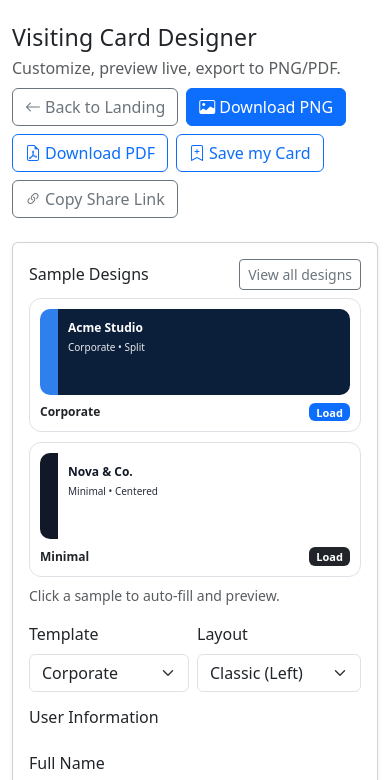
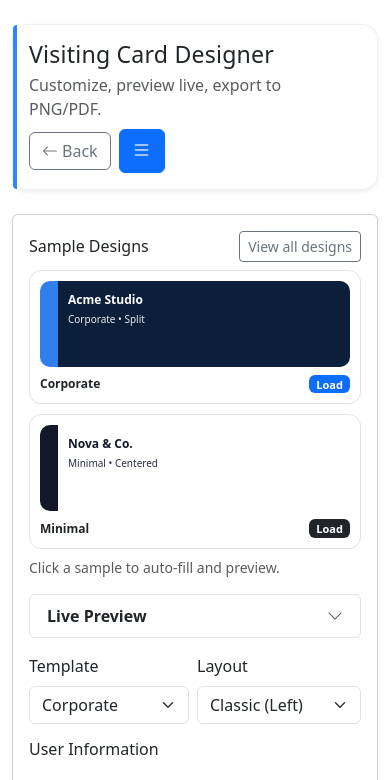
Before and after one commit to shadabahmed786/customcard, a plain HTML site: page index.html in a window 390 px wide. Both pictures are taken after a click on the button "Create Your Card". Shown: the top 780 px of the page. Drawn offline with nearby package versions, Linux system fonts and the light colour scheme.

Commit message:
Improved Ui

```diff
--- a/index.html
+++ b/index.html
@@ -460,6 +460,17 @@
 			gap: 10px;
 		}
 		.samples-collapsed .sample:nth-child(n+3) { display: none; }
+		.mobile-preview-toggle {
+			display: flex;
+			align-items: center;
+			justify-content: space-between;
+			width: 100%;
+		}
+		.mobile-preview-toggle i { transition: transform 180ms var(--ui-ease); }
+		.mobile-preview-toggle:not(.collapsed) i { transform: rotate(180deg); }
+		@media (max-width: 991.98px) {
+			.preview-sticky { position: static !important; top: auto !important; }
+		}
 		@media (max-width: 575.98px) {
 			.sample-grid { grid-template-columns: 1fr; }
 		}
@@ -581,6 +592,33 @@
 			.hero::after, .mini-card { animation: none !important; }
 			.flip-inner, .card-canvas, .card-accent-bar, .detail i { transition: none !important; }
 		}
+
+		/* Designer top bar */
+		.designer-topbar {
+			position: sticky;
+			top: 0;
+			z-index: 1030;
+			border-radius: 16px;
+			background:
+				linear-gradient(180deg,
+					rgba(var(--bs-body-bg-rgb), .92),
+					rgba(var(--bs-body-bg-rgb), .78)
+				);
+			border: 1px solid rgba(0,0,0,.06);
+			box-shadow: var(--bs-box-shadow-sm);
+			backdrop-filter: blur(10px);
+			-webkit-backdrop-filter: blur(10px);
+		}
+		.designer-topbar::before {
+			content: '';
+			position: absolute;
+			inset: 0 auto 0 0;
+			width: 4px;
+			border-radius: 16px 0 0 16px;
+			background: rgba(var(--bs-primary-rgb), .85);
+		}
+		.designer-topbar-inner { position: relative; }
+		.designer-actions .btn { white-space: nowrap; }
 	</style>
 </head>
 
@@ -632,17 +670,28 @@
 	<div id="designerView" class="container-fluid py-4 no-print d-none">
 		<div class="row g-4">
 			<div class="col-12">
-				<div class="d-flex flex-wrap gap-2 align-items-center justify-content-between">
-					<div>
-						<h1 class="h3 mb-1 app-title">Visiting Card Designer</h1>
-						<div class="text-body-secondary">Customize, preview live, export to PNG/PDF.</div>
-					</div>
-					<div class="d-flex flex-wrap gap-2">
-						<button id="btnBackToLanding" class="btn btn-outline-secondary"><i class="bi bi-arrow-left me-1"></i>Back to Landing</button>
-						<button id="btnPng" class="btn btn-primary"><i class="bi bi-image me-1"></i>Download PNG</button>
-						<button id="btnPdf" class="btn btn-outline-primary"><i class="bi bi-file-earmark-pdf me-1"></i>Download PDF</button>
-						<button id="btnSaveCustom" class="btn btn-outline-primary"><i class="bi bi-bookmark-plus me-1"></i>Save my Card</button>
-						<button id="btnShare" class="btn btn-outline-secondary"><i class="bi bi-link-45deg me-1"></i>Copy Share Link</button>
+				<div class="designer-topbar p-3 p-lg-3 position-relative">
+					<div class="designer-topbar-inner d-flex flex-wrap gap-2 align-items-center justify-content-between">
+						<div class="pe-2">
+							<h1 class="h3 mb-1 app-title">Visiting Card Designer</h1>
+							<div class="text-body-secondary">Customize, preview live, export to PNG/PDF.</div>
+						</div>
+						<div class="designer-actions d-flex flex-wrap gap-2 align-items-center">
+							<button id="btnBackToLanding" class="btn btn-outline-secondary"><i class="bi bi-arrow-left me-1"></i>Back</button>
+							<div class="dropdown">
+								<button class="btn btn-primary d-inline-flex align-items-center gap-2" type="button" data-bs-toggle="dropdown" aria-expanded="false" aria-label="Menu">
+									<i class="bi bi-list" style="font-size: 20px;"></i>
+									<span class="d-none d-sm-inline">Menu</span>
+								</button>
+								<ul class="dropdown-menu dropdown-menu-end">
+									<li><button id="actionPng" type="button" class="dropdown-item"><i class="bi bi-image me-2"></i>Download PNG</button></li>
+									<li><button id="actionPdf" type="button" class="dropdown-item"><i class="bi bi-file-earmark-pdf me-2"></i>Download PDF</button></li>
+									<li><hr class="dropdown-divider"></li>
+									<li><button id="actionSaveCustom" type="button" class="dropdown-item"><i class="bi bi-bookmark-plus me-2"></i>Save my Card</button></li>
+									<li><button id="actionShare" type="button" class="dropdown-item"><i class="bi bi-link-45deg me-2"></i>Copy Share Link</button></li>
+								</ul>
+							</div>
+						</div>
 					</div>
 				</div>
 			</div>
@@ -725,6 +774,23 @@
 								</div>
 								<div class="text-body-secondary small mt-2">Click a sample to auto-fill and preview.</div>
 							</div>
+
+							<!-- Mobile: preview toggle between designs and form -->
+							<div class="col-12 d-lg-none">
+								<div class="card border">
+									<div class="card-body py-2">
+										<button class="btn btn-link text-decoration-none p-0 mobile-preview-toggle collapsed" type="button" data-bs-toggle="collapse" data-bs-target="#mobilePreviewCollapse" aria-expanded="false" aria-controls="mobilePreviewCollapse">
+											<span class="fw-semibold text-body">Live Preview</span>
+											<i class="bi bi-chevron-down text-body-secondary"></i>
+										</button>
+									</div>
+									<div id="mobilePreviewCollapse" class="collapse">
+										<div class="card-body pt-0">
+											<div id="mobilePreviewHost"></div>
+										</div>
+									</div>
+								</div>
+							</div>
 							<div id="customDesignsWrap" class="col-12 d-none">
 								<h2 class="h6 mb-2">Custom Designs</h2>
 								<div class="sample-grid" id="customGrid" aria-label="Custom designs"></div>
@@ -894,7 +960,13 @@
 			</div>
 
 			<div class="col-12 col-lg-7">
-				<div class="card shadow-sm position-sticky" style="top: 16px;">
+				<!-- Desktop preview host (preview panel is moved here on lg+) -->
+				<div id="desktopPreviewHost"></div>
+			</div>
+
+			<!-- Preview panel (moved between desktop/mobile hosts) -->
+			<div id="previewPanel" class="d-none">
+				<div class="card shadow-sm position-sticky preview-sticky" style="top: 16px;">
 					<div class="card-body">
 						<div class="d-flex align-items-center justify-content-between mb-3">
 							<div>
@@ -1023,11 +1095,18 @@
 			designerView: $('designerView'),
 			btnStart: $('btnStart'),
 			btnBackToLanding: $('btnBackToLanding'),
-			btnSaveCustom: $('btnSaveCustom'),
+			actionPng: $('actionPng'),
+			actionPdf: $('actionPdf'),
+			actionSaveCustom: $('actionSaveCustom'),
+			actionShare: $('actionShare'),
 			btnViewAllDesigns: $('btnViewAllDesigns'),
 			customDesignsWrap: $('customDesignsWrap'),
 			customGrid: $('customGrid'),
 			sampleDesignsWrap: $('sampleDesignsWrap'),
+			previewPanel: $('previewPanel'),
+			desktopPreviewHost: $('desktopPreviewHost'),
+			mobilePreviewHost: $('mobilePreviewHost'),
+			mobilePreviewCollapse: $('mobilePreviewCollapse'),
 			template: $('template'),
 			layout: $('layout'),
 			fullName: $('fullName'),
@@ -1052,9 +1131,6 @@
 			companyBold: $('companyBold'),
 			qrType: $('qrType'),
 			qrEnabled: $('qrEnabled'),
-			btnPng: $('btnPng'),
-			btnPdf: $('btnPdf'),
-			btnShare: $('btnShare'),
 			btnFront: $('btnFront'),
 			btnBack: $('btnBack'),
 			btnFlip: $('btnFlip'),
@@ -1091,8 +1167,21 @@
 		function showDesigner() {
 			els.landingView?.classList.add('d-none');
 			els.designerView?.classList.remove('d-none');
+			mountPreviewForViewport();
 			requestScale();
 			window.scrollTo({ top: 0, behavior: 'smooth' });
+		}
+
+		const mqlLgDown = window.matchMedia('(max-width: 991.98px)');
+		function mountPreviewForViewport() {
+			const panel = els.previewPanel;
+			const desktopHost = els.desktopPreviewHost;
+			const mobileHost = els.mobilePreviewHost;
+			if (!panel || !desktopHost || !mobileHost) return;
+			const target = mqlLgDown.matches ? mobileHost : desktopHost;
+			if (panel.parentElement !== target) target.appendChild(panel);
+			panel.classList.remove('d-none');
+			requestScale();
 		}
 
 		const preview = {
@@ -1470,8 +1559,10 @@
 			if (!stage) return;
 			const maxW = stage.clientWidth - 24;
 			const maxH = stage.clientHeight - 24;
+			if (maxW <= 0 || maxH <= 0) return;
 			const w = els.cardFront.offsetWidth;
 			const h = els.cardFront.offsetHeight;
+			if (!w || !h) return;
 			const s = Math.min(maxW / w, maxH / h, 1);
 			els.cardScale.style.transform = `translate(-50%, -50%) scale(${s})`;
 		}
@@ -1756,8 +1847,15 @@
 			const url = encodeStateToHash();
 			try {
 				await navigator.clipboard.writeText(url);
-				els.btnShare.textContent = 'Copied!';
-				setTimeout(() => { els.btnShare.innerHTML = '<i class="bi bi-link-45deg me-1"></i>Copy Share Link'; }, 1400);
+				const shareEl = els.actionShare;
+				if (shareEl) {
+					const original = shareEl.getAttribute('data-original-html') || shareEl.innerHTML;
+					shareEl.setAttribute('data-original-html', original);
+					shareEl.textContent = 'Copied!';
+					setTimeout(() => {
+						shareEl.innerHTML = shareEl.getAttribute('data-original-html') || '<i class="bi bi-link-45deg me-2"></i>Copy Share Link';
+					}, 1400);
+				}
 			} catch {
 				// Fallback: prompt
 				window.prompt('Copy this link:', url);
@@ -1815,15 +1913,22 @@
 				readImage(els.avatarUpload.files?.[0], preview.avatarImg, preview.avatarFallback);
 			});
 
-			els.btnPng.addEventListener('click', exportPng);
-			els.btnPdf.addEventListener('click', exportPdf);
-			els.btnShare.addEventListener('click', copyShareLink);
+			els.actionPng?.addEventListener('click', exportPng);
+			els.actionPdf?.addEventListener('click', exportPdf);
+			els.actionSaveCustom?.addEventListener('click', saveCustomDesign);
+			els.actionShare?.addEventListener('click', copyShareLink);
 
 			els.btnViewAllDesigns?.addEventListener('click', () => {
 				const wrap = els.sampleDesignsWrap;
 				if (!wrap) return;
 				const collapsed = wrap.classList.toggle('samples-collapsed');
 				els.btnViewAllDesigns.textContent = collapsed ? 'View all designs' : 'Hide designs';
+			});
+
+			// Mobile preview: rescale when the collapse opens.
+			els.mobilePreviewCollapse?.addEventListener('shown.bs.collapse', () => {
+				mountPreviewForViewport();
+				requestScale();
 			});
 
 			// Samples
@@ -1844,7 +1949,7 @@
 			});
 
 			window.addEventListener('afterprint', clearPrintDom);
-			els.btnSaveCustom?.addEventListener('click', saveCustomDesign);
+			// Save handled via hamburger menu item
 
 			els.btnStart?.addEventListener('click', () => {
 				showDesigner();
@@ -1886,7 +1991,10 @@
 				loadCustomDesign(id);
 			});
 
-			window.addEventListener('resize', requestScale);
+			window.addEventListener('resize', () => {
+				mountPreviewForViewport();
+				requestScale();
+			});
 		}
 
 		const samples = [
@@ -2014,6 +2122,7 @@
 
 		// Init
 		wire();
+		mountPreviewForViewport();
 		applyTemplate('corporate');
 		tryLoadStateFromHash();
 		updatePreview();
```
